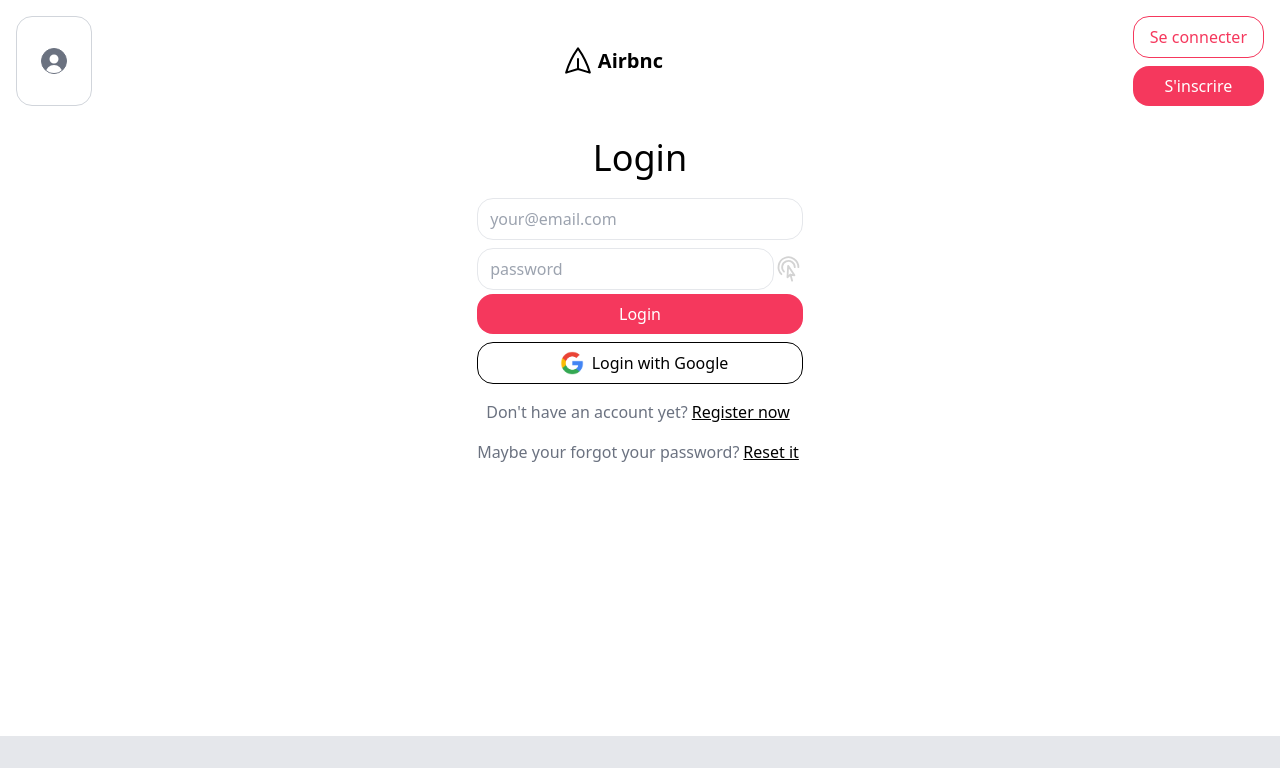
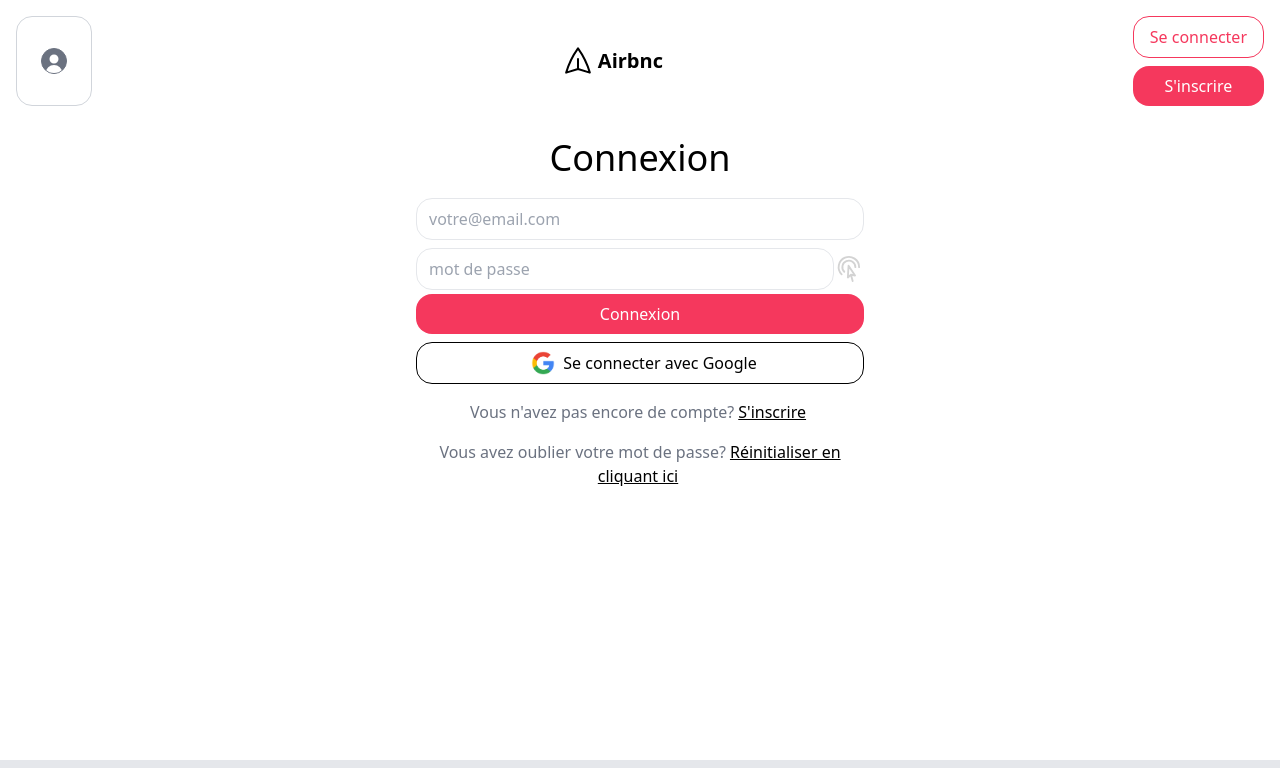
Before and after one commit to IbraZaou/booking-airbnc, a React (Vite) app in the folder client/: page /login in a window 1280 px wide. Shown: the top 768 px of the page. Built offline with nearby package versions, Linux system fonts and the light colour scheme; no server answers.

Commit message:
when user delete account it deletes the place linked to the user too + frontend bug fix

```diff
--- a/client/src/components/ReviewClient.jsx
+++ b/client/src/components/ReviewClient.jsx
@@ -12,16 +12,16 @@
 
 
 const fakeReviews = [
-    { id: 1, name: "Alice Smith", review: "L'application est très facile à utiliser et l'hébergement est fiable.", rating: 5 },
-    { id: 2, name: "Bob Johnson", review: "Excellent service client, ils ont rapidement résolu mon problème.", rating: 4 },
-    { id: 3, name: "Charlie Brown", review: "Très satisfait de la vitesse et de la stabilité de l'hébergement.", rating: 5 },
-    { id: 4, name: "Diana Prince", review: "Interface intuitive et performances solides, je recommande !", rating: 5 },
-    { id: 5, name: "Edward King", review: "Bon rapport qualité-prix, l'hébergement répond à mes attentes.", rating: 4 },
-    { id: 6, name: "Fiona Green", review: "Impressionnée par la sécurité et la disponibilité du service.", rating: 5 },
-    { id: 7, name: "George White", review: "Facile à configurer, et l'assistance est toujours disponible.", rating: 4 },
-    { id: 8, name: "Hannah Young", review: "Excellente performance pour mon site e-commerce, très satisfait.", rating: 5 },
-    { id: 9, name: "Ian Scott", review: "L'application manque de certaines fonctionnalités, mais reste bonne.", rating: 3 },
-    { id: 10, name: "Julie King", review: "Support réactif et hébergement fiable, je recommande sans hésiter.", rating: 5 }
+    { id: 1, name: "Alice Smith", review: "L'application est très facile à utiliser et l'hébergement est fiable." },
+    { id: 2, name: "Bob Johnson", review: "Excellent service client, ils ont rapidement résolu mon problème." },
+    { id: 3, name: "Charlie Brown", review: "Très satisfait de la vitesse et de la stabilité de l'hébergement." },
+    { id: 4, name: "Diana Prince", review: "Interface intuitive et performances solides, je recommande !" },
+    { id: 5, name: "Edward King", review: "Bon rapport qualité-prix, l'hébergement répond à mes attentes." },
+    { id: 6, name: "Fiona Green", review: "Impressionnée par la sécurité et la disponibilité du service." },
+    { id: 7, name: "George White", review: "Facile à configurer, et l'assistance est toujours disponible." },
+    { id: 8, name: "Hannah Young", review: "Excellente performance pour mon site e-commerce, très satisfait." },
+    { id: 9, name: "Ian Scott", review: "L'application manque de certaines fonctionnalités, mais reste bonne." },
+    { id: 10, name: "Julie King", review: "Support réactif et hébergement fiable, je recommande sans hésiter." }
 ];
 
 const ReviewClient = () => {
@@ -36,10 +36,7 @@
                 className="mySwiper mx-20"
             >
                 {fakeReviews.map(review => (
-                    <SwiperSlide className='bg-white rounded-2xl flex flex-col justify-between h-64 p-10' key={review.id}>
-
-                        <span>{review.rating}/5</span>
-
+                    <SwiperSlide className='bg-white rounded-2xl flex flex-col justify-between h-52 p-10' key={review.id}>
                         <p>{review.review}</p>
 
                         <div className='flex justify-start items-center'>
--- a/client/src/components/SecondHeroSection.jsx
+++ b/client/src/components/SecondHeroSection.jsx
@@ -6,17 +6,17 @@
     return (
         <div>
             <div className='relative rounded-l-full bg-gradient flex items-center h-96 ml-96 mb-64'>
-                <img src={TEL} alt="Téléphone" className="w-96 -rotate-[17deg] absolute" />
+                <img src={TEL} alt="Téléphone" className="w-96 -rotate-[17deg] absoluten border border-transparent" />
                 <div className='ml-auto p-12 text-left'>
                     <h3 className='text-bold text-white text-4xl mb-4'> Profitez des avantages de AMA (Airbnc Management App)</h3>
                     <p className='text-bold text-white text-2xl w-5/6'>Téléchargez l'application pour suivre vos réservations, connectez-vous en un clique et gérez rapidement vos réservations</p>
                 </div>
             </div>
 
-            <div className='relative rounded-r-full bg-gradient flex items-center h-96 mr-96 mb-64'>
+            <div className='relative rounded-r-full bg-gradient flex items-center h-96 mr-96 mb-64 border border-transparent'>
                 <div className='mr-auto p-12 text-left'>
-                    <h3 className='text-bold text-white text-4xl mb-4'> Vous êtes propriétaire d'une maison ou un appartement?</h3>
-                    <p className='text-bold text-white text-2xl w-5/6'>Gagner un revenu supplémentaire en partageant votre espace</p>
+                    <h3 className='text-bold text-white text-4xl mb-4 w-4/5 sm:3/5'> Vous êtes propriétaire d'une maison ou un appartement?</h3>
+                    <p className='text-bold text-white text-2xl w-3/5'>Gagner un revenu supplémentaire en partageant votre espace</p>
                 </div>
                 <img src={ILLU} alt="Téléphone" className="w-4/12 right-0 rotate-[17deg] absolute border-8 border-white shadow-2xl" />
             </div>
--- a/client/src/pages/LoginPage.jsx
+++ b/client/src/pages/LoginPage.jsx
@@ -59,18 +59,18 @@
             <div className='mb-64'>
                 <ToastContainer />
 
-                <h1 className='text-4xl text-center mb-4'>Login</h1>
+                <h1 className='text-4xl text-center mb-4'>Connexion</h1>
                 <form className='max-w-md mx-auto' onSubmit={handleLoginSubmit}>
                     <input
                         type="email"
-                        placeholder='your@email.com'
+                        placeholder='votre@email.com'
                         value={email}
                         onChange={ev => setEmail(ev.target.value)} />
 
                     <div className='flex justify-center items-center'>
                         <input
                             type={inputType}
-                            placeholder='password'
+                            placeholder='mot de passe'
                             value={password}
                             onChange={ev => setPassword(ev.target.value)}
                             onMouseEnter={handleMouseEnter}
@@ -84,18 +84,18 @@
 
 
 
-                    <button className='primary'>Login</button>
+                    <button className='primary'>Connexion</button>
                     <button
                         className='flex py-2 bg-white border border-black rounded-2xl my-2 items-center w-full justify-center' onClick={handleGoogleLogin}>
                         <img className='w-6 mx-2' src={GOOGLE} alt="" />
-                        Login with Google
+                        Se connecter avec Google
                     </button>
-                    <p className='text-center py-2 text-gray-500'>Don't have an account yet?
-                        <Link className='underline text-black mx-1' to={'/register'}>Register now</Link>
+                    <p className='text-center py-2 text-gray-500'>Vous n'avez pas encore de compte?
+                        <Link className='underline text-black mx-1' to={'/register'}>S'inscrire</Link>
                     </p>
 
-                    <p className='text-center py-2 text-gray-500'>Maybe your forgot your password?
-                        <Link className='underline text-black mx-1' to={'/reset-password'}>Reset it</Link>
+                    <p className='text-center py-2 text-gray-500'>Vous avez oublier votre mot de passe?
+                        <Link className='underline text-black mx-1' to={'/reset-password'}>Réinitialiser en cliquant ici</Link>
                     </p>
 
                 </form>
--- a/client/src/pages/NewPasswordPage.jsx
+++ b/client/src/pages/NewPasswordPage.jsx
@@ -43,13 +43,14 @@
         <div className='mt-4 grow flex items-center justify-around'>
             <div className='mb-64'>
                 <ToastContainer />
-                <h1 className='text-4xl text-center mb-4'>Reset your password</h1>
+                <h1 className='text-4xl text-center mb-4'>Réinitialiser votre mot de passe</h1>
                 <form className='max-w-md mx-auto' onSubmit={handleSubmit}>
                     <div className='flex justify-center items-center'>
                         <input
                             type={inputType}
-                            placeholder='password'
+                            placeholder='mot de passe'
                             value={newPassword}
+                            autocomplete='off'
                             onChange={ev => setNewPassword(ev.target.value)}
                             onMouseEnter={handleMouseEnter}
                             onMouseLeave={handleMouseLeave}
@@ -64,9 +65,9 @@
                         Le mot de passe doit contenir au moins 5 caractères, dont une majuscule, un chiffre et un caractère spécial.
                     </div>
 
-                    <button type='submit' className='primary'>Reset</button>
+                    <button type='submit' className='primary'>Réinitialiser</button>
                     <div className='bg-primary mt-2 text-center p-2 w-full text-white rounded-2xl'>
-                        <a href={'/login'} className='text-center'>Login</a>
+                        <a href={'/login'} className='text-center'>Connexion</a>
                     </div>
 
                 </form>
--- a/client/src/pages/ProfilePage.jsx
+++ b/client/src/pages/ProfilePage.jsx
@@ -5,6 +5,7 @@
 import PlacesPages from './PlacesPage';
 import AccountNav from '../components/AccountNav';
 import { ToastContainer, toast } from 'react-toastify';
+import { confirmAlert } from 'react-confirm-alert';
 import 'react-toastify/dist/ReactToastify.css';
 
 const ProfilePage = () => {
@@ -20,10 +21,13 @@
     }
 
     async function deleteAccount() {
-        const confirmDelete = window.confirm("êtes vous sur de vouloir supprimer votre compte, cette action est irréversible");
-
-
-        if (confirmDelete) {
+        confirmAlert({
+            title: 'Confirmer la suppression',
+            message: 'êtes vous sûr de vouloir supprimer votre compte, cette action est irréversible',
+            buttons: [
+                {
+                    label: 'Oui',
+                    onClick: async () => {
                         try {
                             await axios.delete('/delete-account');
                             setUser(null);
@@ -33,9 +37,13 @@
                             toast.error('Une erreur est survenue');
                         }
                     }
-
-        console.log('votre compte a bien été supprimé');
-
+                },
+                {
+                    label: 'Non',
+                    onClick: () => { }
+                }
+            ]
+        });
     }
 
 
--- a/client/src/pages/ResetPasswordPage.jsx
+++ b/client/src/pages/ResetPasswordPage.jsx
@@ -35,18 +35,19 @@
             <div className='mb-64'>
                 <ToastContainer />
 
-                <h1 className='text-4xl text-center mb-4'>Reset Password</h1>
+                <h1 className='text-4xl text-center mb-4'>Réinitialisation du mot de passe</h1>
                 <form className='max-w-md mx-auto' onSubmit={handleResetPassSubmit}>
                     <input
                         type="email"
-                        placeholder='your@email.com'
+                        placeholder='votre@email.com'
                         value={email}
                         onChange={ev => setEmail(ev.target.value)} />
 
-                    <button className='primary'>Send an email</button>
+                    <button className='primary'>Envoyer</button>
                     {message && <p className='text-center py-2 text-gray-500'>{message}</p>}
-                    <p className='text-center py-2 text-gray-500'>Don't have an account yet?
-                        <Link className='underline text-black' to={'/register'}> Register now</Link>
+                    <p className='text-center py-2 text-gray-500'>Vous n'avez pas encore de compte?
+                        <br />
+                        <Link className='underline text-black' to={'/register'}> Inscrivez-vous maintenant !</Link>
                     </p>
 
                 </form>
```
Also changed, not shown: 6 other files (tests, documents, lock files or other folders). Lines whose indentation alone changed are shown as unchanged.
